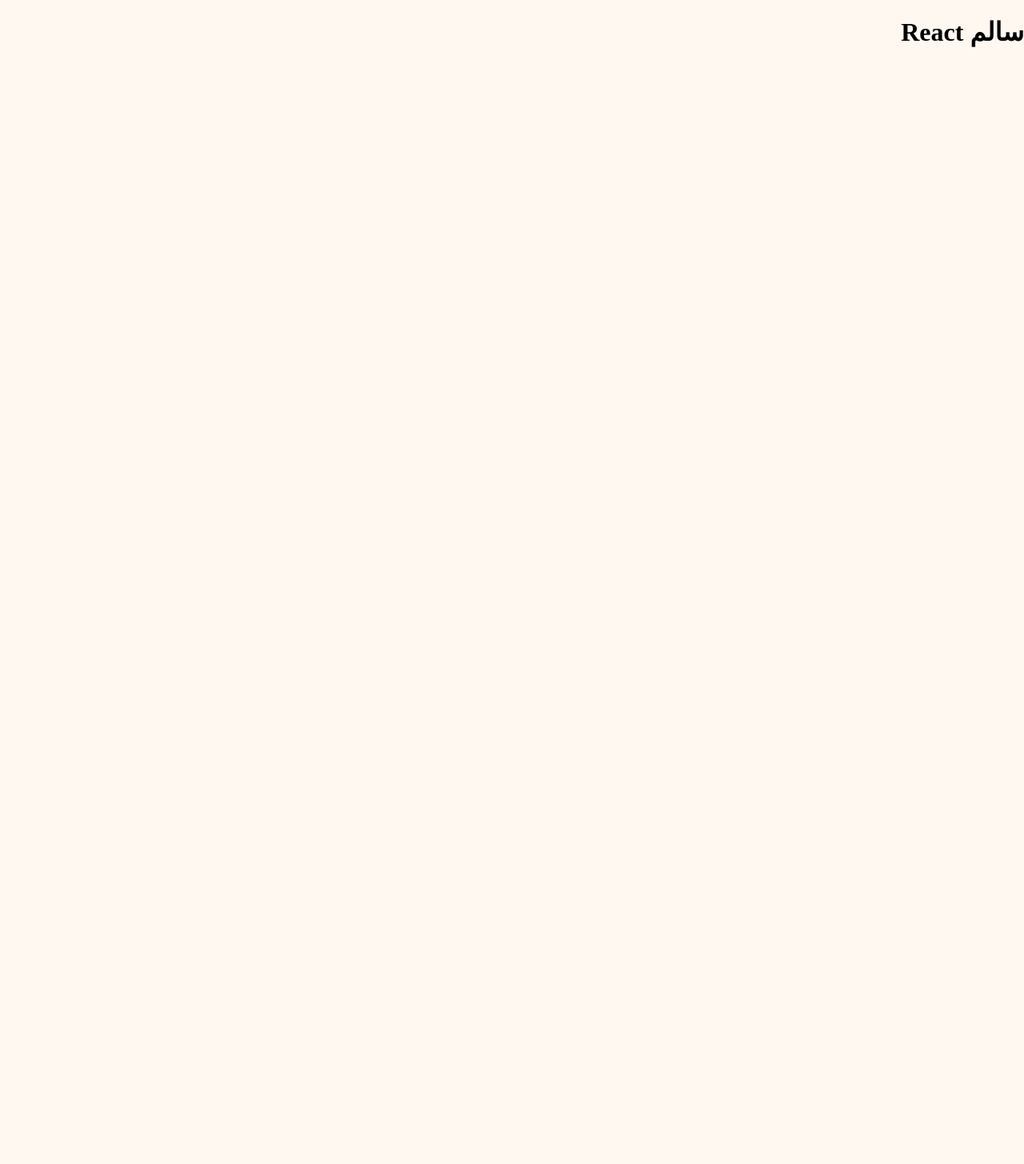
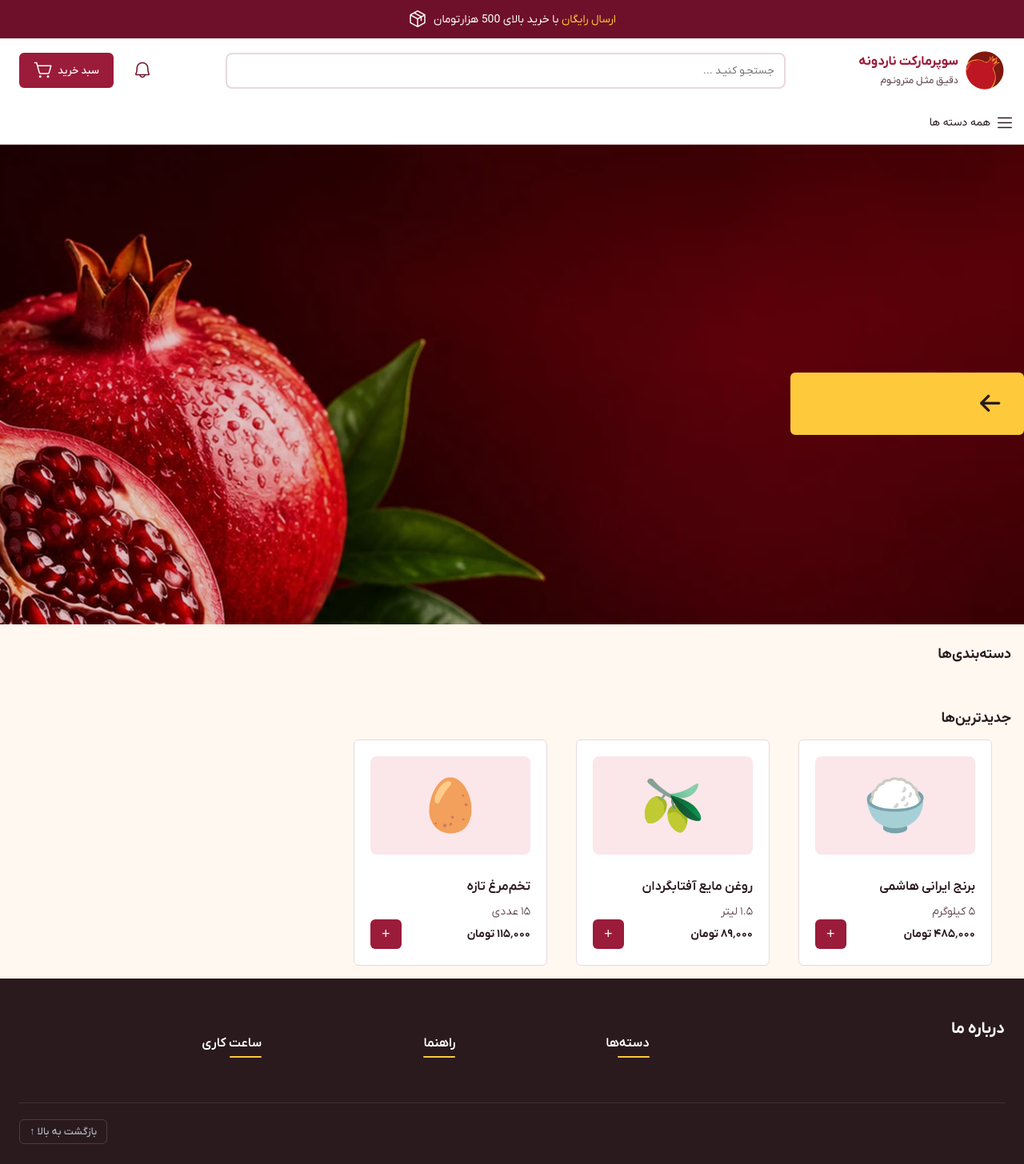
Before and after one commit to amirnasr-dev/semver-shop, a React (Vite) app: page / in a window 1280 px wide. Shown: the whole page at 80% size. Before the commit the page ends 800 px from the top, so only its background shows below. Built offline with nearby package versions, Linux system fonts and the light colour scheme.

Commit message:
feat(semver): step 1 - split page into JSX components

```diff
--- a/src/App.tsx
+++ b/src/App.tsx
@@ -1,3 +1,61 @@
+import CartPanel from "./components/CartPanel";
+import Footer from "./components/Footer";
+import Header from "./components/Header";
+import ProductGrid from "./components/ProductGrid";
+import type { Product } from "./types";
+
+const SAMPLE: Product[] = [
+  {
+    id: 1,
+    name: "برنج ایرانی هاشمی",
+    price: 485000,
+    unit: "۵ کیلوگرم",
+    emoji: "🍚",
+    categoryId: 1,
+  },
+  {
+    id: 2,
+    name: "روغن مایع آفتابگردان",
+    price: 89000,
+    unit: "۱.۵ لیتر",
+    emoji: "🫒",
+    categoryId: 2,
+  },
+  {
+    id: 3,
+    name: "تخم‌مرغ تازه",
+    price: 115000,
+    unit: "۱۵ عددی",
+    emoji: "🥚",
+    categoryId: 3,
+  },
+];
+
 export default function App() {
-  return <h1>سالم React</h1>
+  return (
+    <>
+      <Header />
+      <main>
+        <h2 id="categories" className="section-title">
+          دسته‌بندی‌ها
+        </h2>
+        <article className="flex-item-categories"></article>
+
+        <article id="category-shelves"></article>
+
+        <div id="carousels"></div>
+
+        <div id="carousels"></div>
+
+        <article className="feature-container" id="promos"></article>
+
+        <h2 id="latest-products" className="section-title">
+          جدیدترین‌ها
+        </h2>
+        <ProductGrid products={SAMPLE} />
+      </main>
+      <Footer />
+      <CartPanel />
+    </>
+  );
 }
--- /dev/null
+++ b/src/components/CartPanel.tsx
@@ -0,0 +1,3 @@
+export default function CartPanel() {
+  return <aside id="cart-panel" hidden></aside>;
+}
--- /dev/null
+++ b/src/components/CategoryNav.tsx
@@ -0,0 +1,16 @@
+export default function CategoryNav() {
+  return (
+    <section id="header-categories">
+      <ul id="btn-categories">
+        <li className="has-dropdown">
+          <details>
+            <summary className="dropdown-toggle">
+              <i className="ph ph-list"></i> همه دسته ها
+            </summary>
+            <ul className="dropdown-menu" id="dropdown-menu"></ul>
+          </details>
+        </li>
+      </ul>
+    </section>
+  );
+}
--- /dev/null
+++ b/src/components/Footer.tsx
@@ -0,0 +1,40 @@
+export default function Footer() {
+  return (
+    <footer id="contact">
+      <article id="main-footer">
+        <div className="footer-container">
+          <div className="footer-grid">
+            <div className="footer-col footer-about">
+              <h3>درباره ما</h3>
+              <p className="about-text" id="footer-about-text"></p>
+              <p className="footer-info" id="footer-address"></p>
+              <p className="footer-phone" dir="ltr" id="footer-phone"></p>
+            </div>
+
+            <div className="footer-col">
+              <h4>دسته‌ها</h4>
+              <ul className="footer-links" id="footer-category-links"></ul>
+            </div>
+
+            <div className="footer-col">
+              <h4>راهنما</h4>
+              <ul className="footer-links" id="footer-help-links"></ul>
+            </div>
+
+            <div className="footer-col">
+              <h4>ساعت کاری</h4>
+              <div className="working-hours" id="footer-hours"></div>
+            </div>
+          </div>
+
+          <div className="footer-bottom">
+            <p className="copyright" id="footer-copyright"></p>
+            <a href="#news" className="back-to-top">
+              بازگشت به بالا ↑
+            </a>
+          </div>
+        </div>
+      </article>
+    </footer>
+  );
+}
--- /dev/null
+++ b/src/components/Header.tsx
@@ -0,0 +1,64 @@
+import CategoryNav from './CategoryNav';
+
+export default function Header() {
+  return (
+    <header>
+      <article>
+        <section id="news-section">
+          <p id="news">
+            <span id="highlight">ارسال رایگان </span>با خرید بالای 500 هزارتومان
+          </p>
+          <i className="ph ph-package"></i>
+        </section>
+      </article>
+      <nav>
+        <section id="nav-section">
+          <div id="site-brand">
+            <img
+              id="logo"
+              src="./image/pomegranate-logo-02.svg"
+              alt="لوگوی فروشگاه مترون"
+            />
+            <section id="site-name">
+              <p id="title">سوپرمارکت ناردونه</p>
+              <p id="tagline">دقیـق مثـل مترونـوم</p>
+            </section>
+          </div>
+          <input
+            id="search-input"
+            type="search"
+            aria-label="جستجوی محصولات"
+            placeholder="جستجـو کنیـد ..."
+          />
+          <div id="user-actions">
+            <i className="ph ph-bell"></i>
+            <button
+              id="shopping-cart-button"
+              type="button"
+              aria-label="مشاهده سبد خرید"
+            >
+              سبد خرید
+              <span id="cart-count" className="cart-count" hidden>
+                ۰
+              </span>
+              <i className="ph ph-shopping-cart-simple"></i>
+            </button>
+          </div>
+        </section>
+      </nav>
+      <CategoryNav />
+      <section className="hero-container">
+        <div id="hero-right">
+          <div id="hero-title1">
+            <h1 id="hero-h1"></h1>
+            <p id="hero-p"></p>
+            <a href="#" id="cta">
+              <span id="cta-label"></span>
+              <i className="ph ph-arrow-left ph-lg"></i>
+            </a>
+          </div>
+        </div>
+      </section>
+    </header>
+  );
+}
--- /dev/null
+++ b/src/components/ProductCard.tsx
@@ -0,0 +1,39 @@
+import type { Product } from '../types';
+
+type ProductCardProps = {
+  product: Product;
+};
+
+export default function ProductCard({ product }: ProductCardProps) {
+  return (
+    <article className="product-cart">
+      <div className="img">
+        <span
+          className="img-product"
+          style={{ fontSize: '4rem', display: 'grid', placeItems: 'center' }}
+        >
+          {product.emoji || '📦'}
+        </span>
+      </div>
+      <div className="product-details">
+        <p className="product-description">{product.name}</p>
+        <span className="product-unit">{product.unit || ''}</span>
+      </div>
+      <div className="card-btn">
+        <div className="prices">
+          <p className="price-label">
+            {product.price.toLocaleString('fa-IR')} تومان
+          </p>
+        </div>
+        <button
+          className="buynow-btn"
+          type="button"
+          data-product-id={product.id}
+          aria-label={`افزودن ${product.name} به سبد خرید`}
+        >
+          +
+        </button>
+      </div>
+    </article>
+  );
+}
--- /dev/null
+++ b/src/components/ProductGrid.tsx
@@ -0,0 +1,16 @@
+import type { Product } from '../types';
+import ProductCard from './ProductCard';
+
+type ProductGridProps = {
+  products: Product[];
+};
+
+export default function ProductGrid({ products }: ProductGridProps) {
+  return (
+    <article className="flex-item-product" id="latest-carousel">
+      {products.map((product) => (
+        <ProductCard key={product.id} product={product} />
+      ))}
+    </article>
+  );
+}
```
